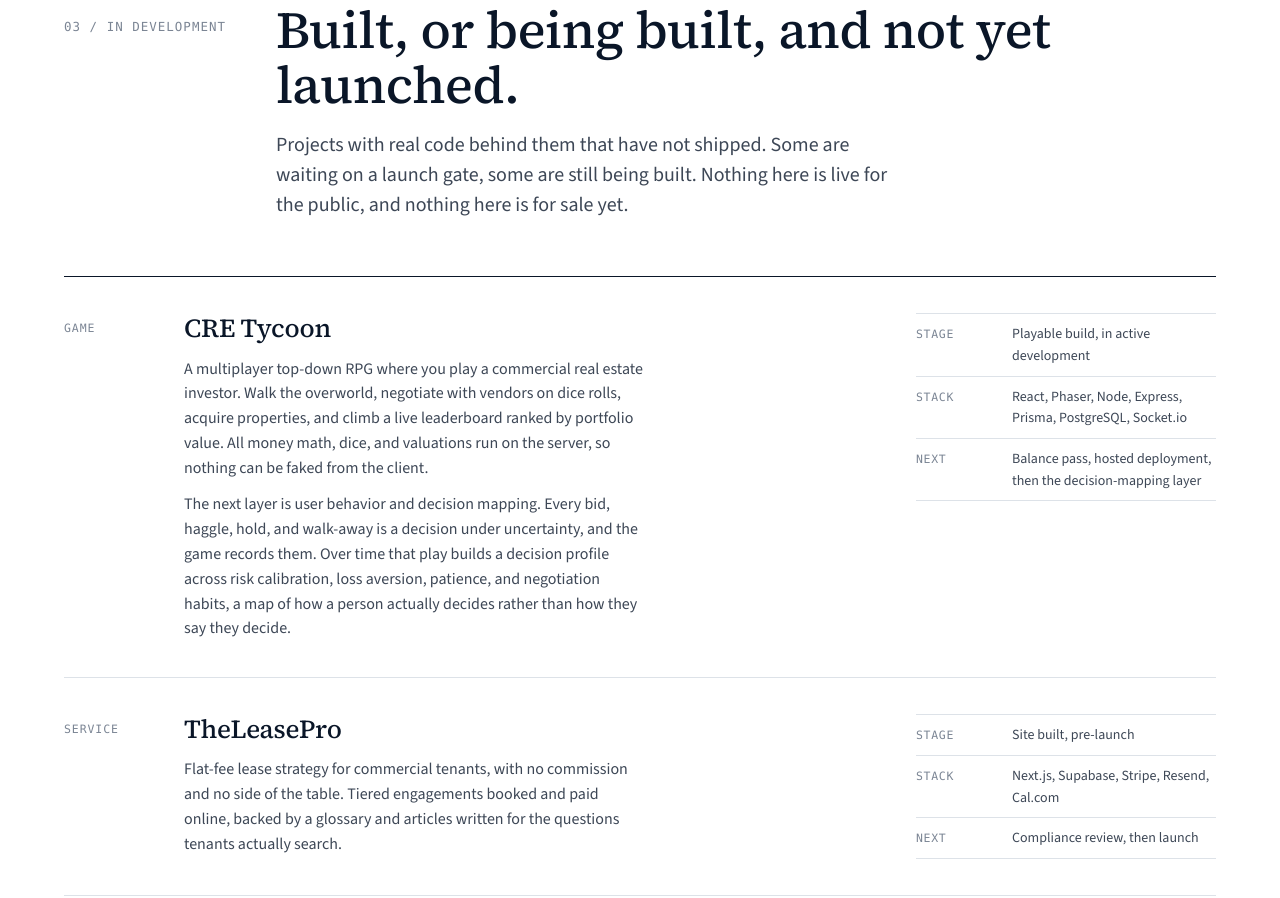
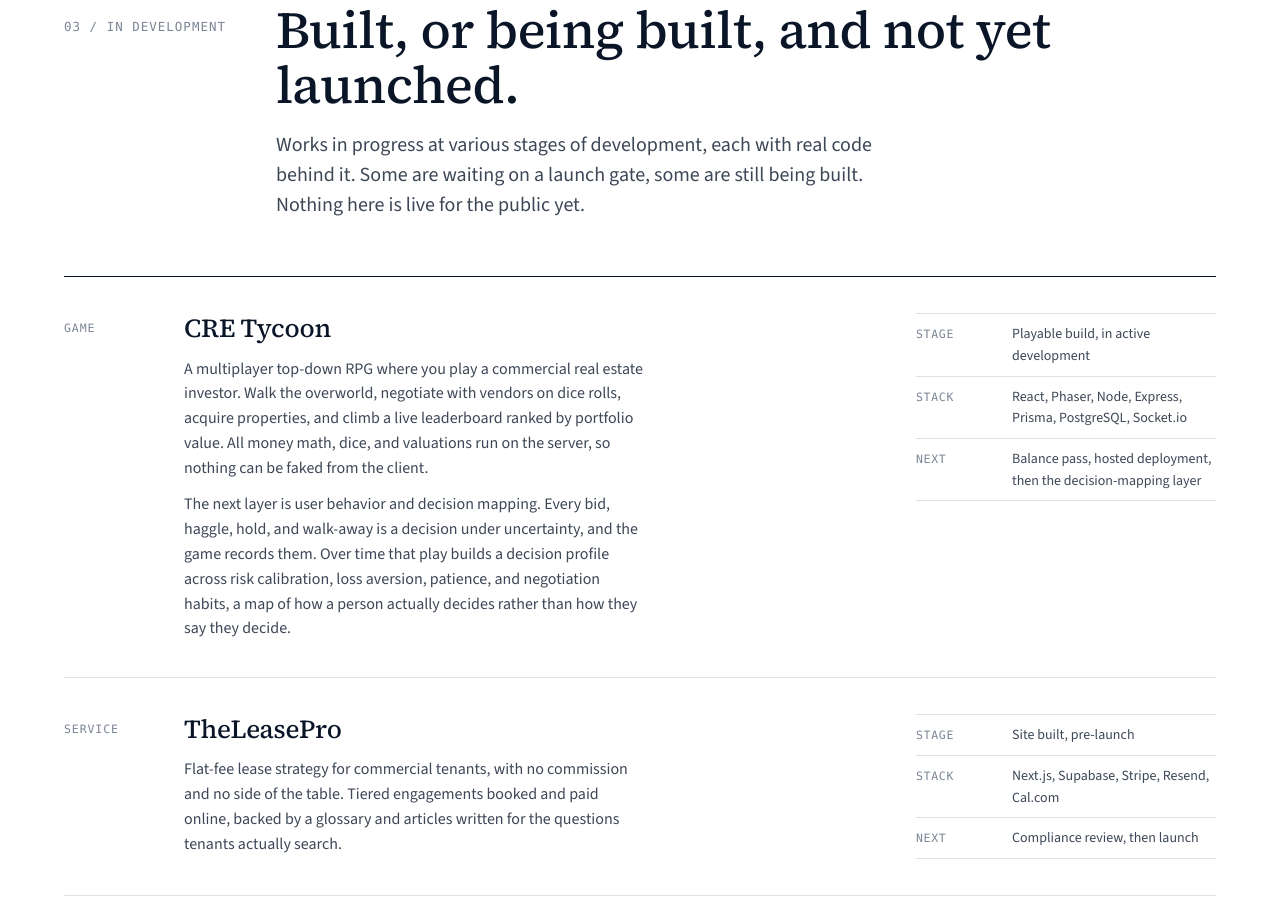
Before and after one commit to AideptSolutions/aideptsolutions-site, a plain HTML site: page index.html in a window 1280 px wide. Shown: the part 4119-5017 px from the top of the page. Drawn offline with nearby package versions, Linux system fonts and the light colour scheme.

Commit message:
Reword the In development lead as works in progress
Co-Authored-By: Claude Fable 5.1 <noreply@anthropic.com>

```diff
--- a/index.html
+++ b/index.html
@@ -553,7 +553,7 @@
       <div class="sec-label">03 / In development</div>
       <div>
         <h2>Built, or being built, and not yet launched.</h2>
-        <p class="lead">Projects with real code behind them that have not shipped. Some are waiting on a launch gate, some are still being built. Nothing here is live for the public, and nothing here is for sale yet.</p>
+        <p class="lead">Works in progress at various stages of development, each with real code behind it. Some are waiting on a launch gate, some are still being built. Nothing here is live for the public yet.</p>
       </div>
     </div>
     <div class="ledger">
```
